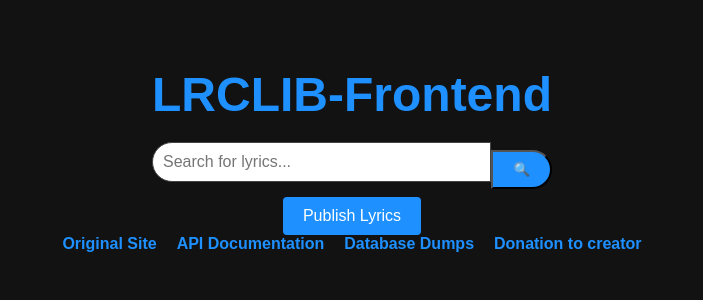
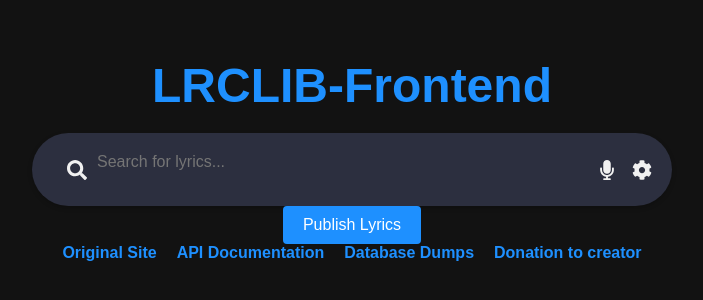
Before and after one commit to LaganYT/LRCLIB-Frontend, a Next.js app: page / in a window 1280 px wide. Shown: the part 246-546 px from the top of the page, without its empty margins (288-991 px from the left). Built offline with nearby package versions, Linux system fonts and the light colour scheme.

Commit message:
new search look

```diff
--- a/package.json
+++ b/package.json
@@ -13,7 +13,8 @@
     "next": "15.3.2",
     "react": "latest",
     "react-dom": "latest",
-    "crypto-js": "latest"
+    "crypto-js": "latest",
+    "react-icons": "latest"
   },
   "devDependencies": {},
   "author": "Logan Latham",
--- a/pages/index.js
+++ b/pages/index.js
@@ -2,6 +2,7 @@
 
 import { useState, useEffect } from 'react';
 import { useRouter } from 'next/router';
+import { FaSearch, FaMicrophone, FaCog } from 'react-icons/fa';
 
 export default function Home() {
   const [theme, setTheme] = useState('dark');
@@ -33,6 +34,7 @@ export default function Home() {
         <h1>LRCLIB-Frontend</h1>
       </div>
       <div className="search-bar">
+        <FaSearch className="icon" />
         <input
           type="text"
           value={query}
@@ -40,7 +42,8 @@ export default function Home() {
           placeholder="Search for lyrics..."
           className="input"
         />
-        <button onClick={handleSearch} className="search-button">🔍</button>
+        <FaMicrophone className="icon" />
+        <FaCog className="icon" />
       </div>
       <button onClick={() => router.push('/publish')} className="button">Publish Lyrics</button>
       <div className="links">
--- a/pages/search/[query].js
+++ b/pages/search/[query].js
@@ -3,6 +3,7 @@
 import { useRouter } from 'next/router';
 import { useEffect, useState } from 'react';
 import axios from 'axios';
+import { FaSearch, FaMicrophone, FaCog } from 'react-icons/fa';
 
 export default function SearchResults() {
   const router = useRouter();
@@ -59,6 +60,7 @@ export default function SearchResults() {
       <div className="navbar">
         <button onClick={() => router.push('/')} className="button">Home</button>
         <div className="search-bar">
+          <FaSearch className="icon" />
           <input
             type="text"
             value={searchQuery}
@@ -66,7 +68,8 @@ export default function SearchResults() {
             placeholder="Search for lyrics..."
             className="input"
           />
-          <button onClick={handleSearch} className="search-button">🔍</button>
+          <FaMicrophone className="icon" />
+          <FaCog className="icon" />
         </div>
       </div>
       <h1>Search Results for "{query}"</h1>
--- a/pages/search/index.js
+++ b/pages/search/index.js
@@ -2,6 +2,7 @@
 
 import { useState } from 'react';
 import { useRouter } from 'next/router';
+import { FaSearch, FaMicrophone, FaCog } from 'react-icons/fa';
 
 export default function Search() {
   const [query, setQuery] = useState('');
@@ -17,6 +18,7 @@ export default function Search() {
     <div className="search-container">
       <h1 className="search-title">Search Lyrics</h1>
       <div className="search-bar">
+        <FaSearch className="icon" />
         <input
           type="text"
           value={query}
@@ -24,7 +26,8 @@ export default function Search() {
           placeholder="Enter search query"
           className="input"
         />
-        <button onClick={handleSearch} className="search-button">🔍</button>
+        <FaMicrophone className="icon" />
+        <FaCog className="icon" />
       </div>
     </div>
   );
--- a/styles/global.css
+++ b/styles/global.css
@@ -302,27 +302,29 @@ a:hover {
 .search-bar {
   display: flex;
   align-items: center;
-  justify-content: center;
+  justify-content: space-between;
   width: 100%;
-  max-width: 400px;
+  max-width: 600px;
+  background-color: #2c2f3f;
+  border-radius: 50px;
+  padding: 10px 20px;
+  box-shadow: 0 2px 5px rgba(0, 0, 0, 0.2);
 }
 
 .search-bar .input {
   flex: 1;
-  border-radius: 25px 0 0 25px;
+  border: none;
+  background: none;
+  color: #f1f1f1;
+  font-size: 16px;
+  outline: none;
 }
 
-.search-bar .search-button {
-  padding: 10px 20px;
-  border-radius: 0 25px 25px 0;
-  background-color: var(--primary-color);
-  color: white;
+.search-bar .icon {
+  color: #f1f1f1;
+  font-size: 20px;
   cursor: pointer;
-  transition: background-color var(--transition-duration);
-}
-
-.search-bar .search-button:hover {
-  background-color: var(--secondary-color);
+  margin-left: 15px;
 }
 
 .links {
```
